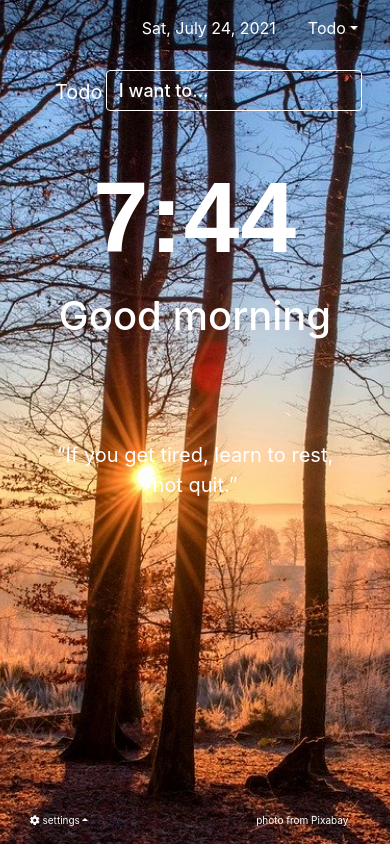
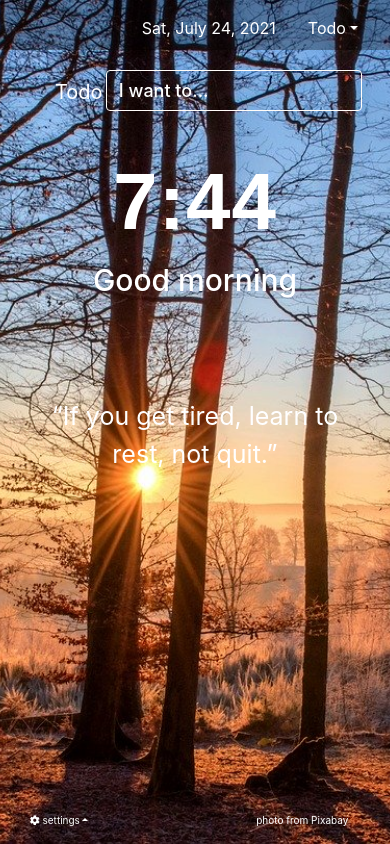
Before and after one commit to Beyond-Logic/StartKit-Web-TodoApp, a browser extension: page index.html in a window 390 px wide. Drawn offline with Linux system fonts and the light colour scheme.

Commit message:
style update

```diff
--- a/css/style.css
+++ b/css/style.css
@@ -824,3 +824,17 @@ position: absolute;
     margin-left: -250px !important;
   }
 }
+
+@media (max-width:700px) {
+    #clock {
+        font-size: 80px !important;
+    }
+
+    .greeting {
+        font-size: 30px !important;
+    }
+
+    .quote {
+        font-size: 25px !important;
+    }
+  }
```
